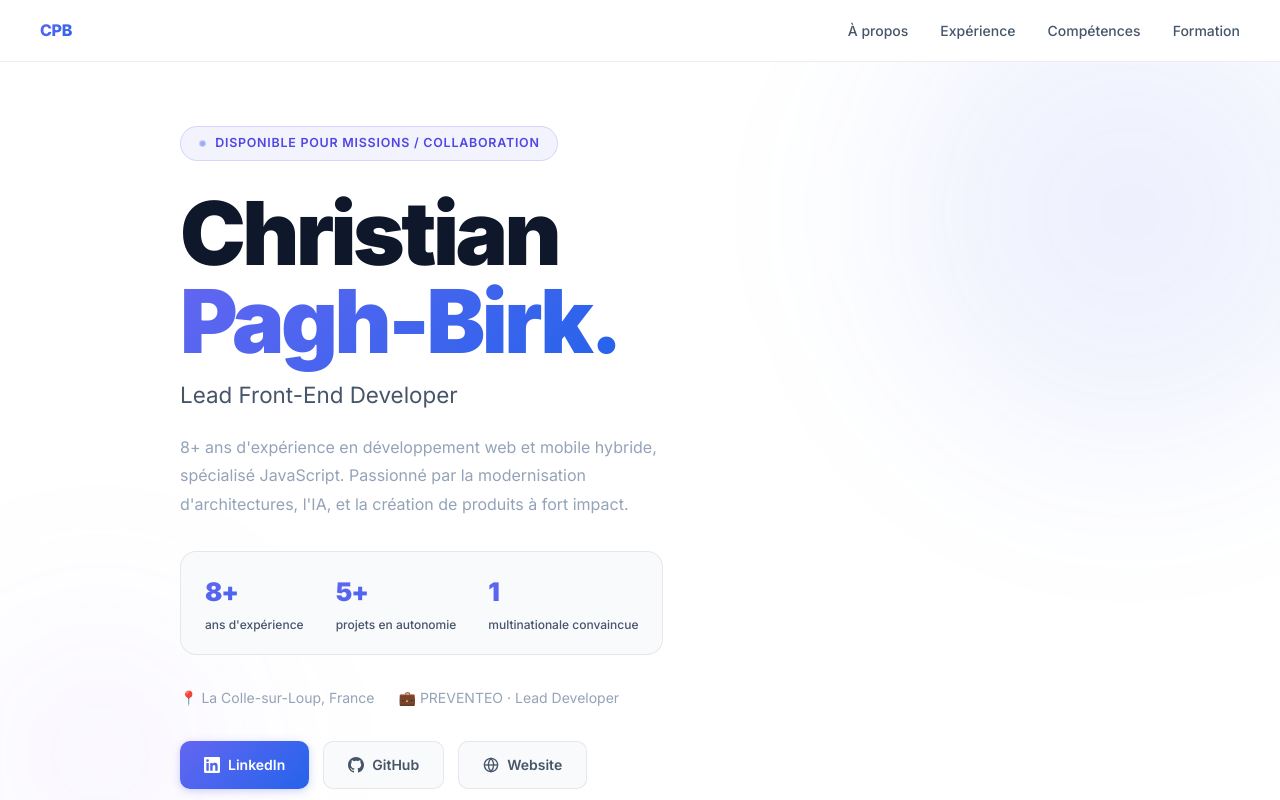
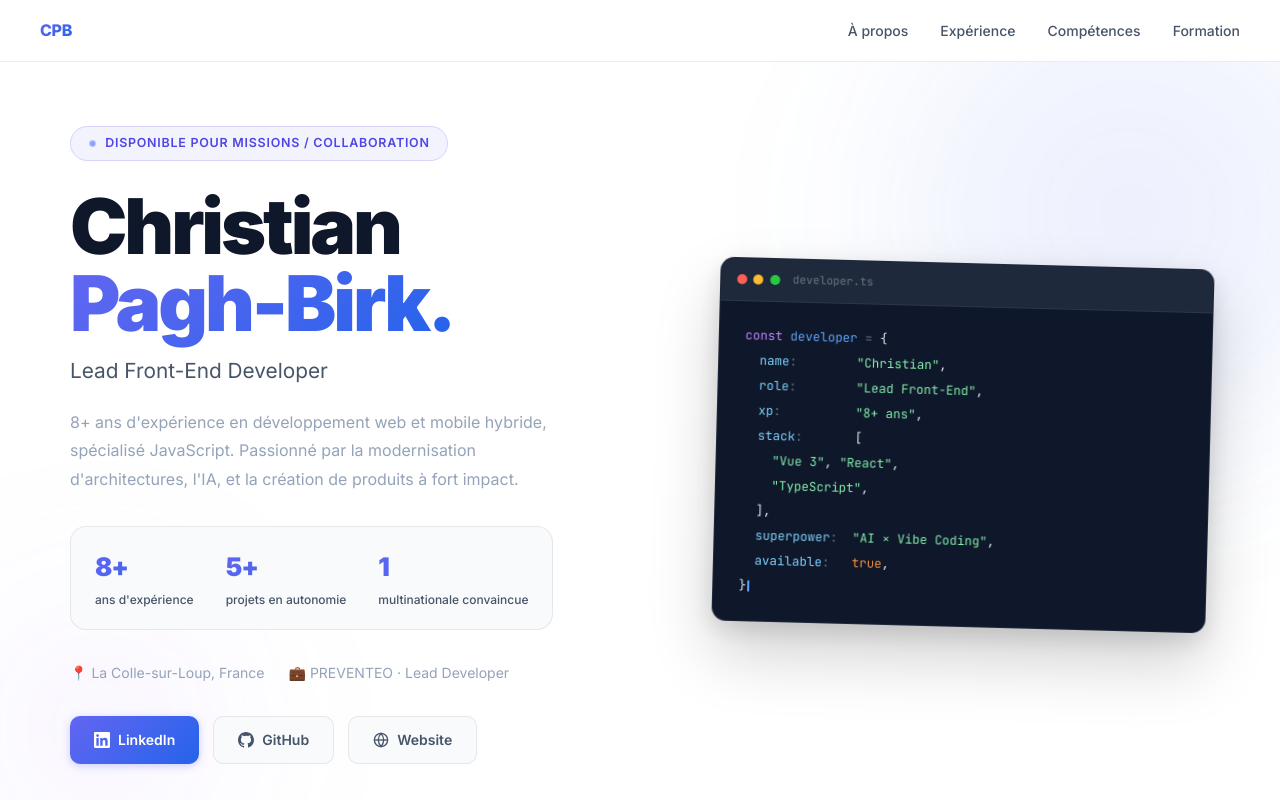
Before and after one commit to chrisspb/cv-christian, a React (Vite) app: page / in a window 1280 px wide. Shown: the top 800 px of the page. Built offline with nearby package versions, Linux system fonts and the light colour scheme.

Commit message:
design: two-column hero with code card, tighten section spacing

```diff
--- a/src/App.jsx
+++ b/src/App.jsx
@@ -1,4 +1,16 @@
 import './index.css'
+
+const CODE_SNIPPET = `<span class="c-kw">const</span> <span class="c-fn">developer</span> <span class="c-op">=</span> {
+  <span class="c-key">name</span><span class="c-op">:</span>        <span class="c-str">"Christian"</span>,
+  <span class="c-key">role</span><span class="c-op">:</span>        <span class="c-str">"Lead Front-End"</span>,
+  <span class="c-key">xp</span><span class="c-op">:</span>          <span class="c-str">"8+ ans"</span>,
+  <span class="c-key">stack</span><span class="c-op">:</span>       [
+    <span class="c-str">"Vue 3"</span>, <span class="c-str">"React"</span>,
+    <span class="c-str">"TypeScript"</span>,
+  ],
+  <span class="c-key">superpower</span><span class="c-op">:</span>  <span class="c-str">"AI × Vibe Coding"</span>,
+  <span class="c-key">available</span><span class="c-op">:</span>   <span class="c-bool">true</span>,
+}<span class="code-cursor"></span>`
 
 const EXPERIENCES = [
   {
@@ -102,6 +114,7 @@ export default function App() {
           <div className="hero-blob hero-blob-1" />
           <div className="hero-blob hero-blob-2" />
           <div className="hero-content">
+            <div className="hero-left">
               <div className="hero-badge">
                 <span className="badge-dot" />
                 Disponible pour missions / collaboration
@@ -137,6 +150,22 @@ export default function App() {
                   <svg width="16" height="16" viewBox="0 0 24 24" fill="none" stroke="currentColor" strokeWidth="2"><circle cx="12" cy="12" r="10"/><line x1="2" y1="12" x2="22" y2="12"/><path d="M12 2a15.3 15.3 0 014 10 15.3 15.3 0 01-4 10 15.3 15.3 0 01-4-10 15.3 15.3 0 014-10z"/></svg>
                   Website
                 </a>
+              </div>
+            </div>
+
+            <div className="hero-right">
+              <div className="hero-code-card">
+                <div className="code-header">
+                  <span className="code-dot code-dot--red" />
+                  <span className="code-dot code-dot--yellow" />
+                  <span className="code-dot code-dot--green" />
+                  <span className="code-filename">developer.ts</span>
+                </div>
+                <div
+                  className="code-body"
+                  dangerouslySetInnerHTML={{ __html: CODE_SNIPPET }}
+                />
+              </div>
             </div>
           </div>
         </section>
@@ -227,7 +256,7 @@ export default function App() {
         <section id="education">
           <div className="section-label">Formation</div>
           <h2 className="section-title">Parcours académique</h2>
-          <div className="edu-grid" style={{marginBottom:'3rem'}}>
+          <div className="edu-grid" style={{marginBottom:'2.5rem'}}>
             {EDUCATION.map((edu) => (
               <div className="edu-card" key={edu.degree}>
                 <p className="edu-school">{edu.school}</p>
--- a/src/index.css
+++ b/src/index.css
@@ -62,7 +62,7 @@ nav {
 .nav-links a:hover::after { transform: scaleX(1); }
 
 main { padding-top: 62px; }
-section { padding: 90px 2rem; max-width: 920px; margin: 0 auto; }
+section { padding: 72px 2rem; max-width: 1000px; margin: 0 auto; }
 
 /* ── HERO ── */
 .hero {
@@ -84,15 +84,77 @@ section { padding: 90px 2rem; max-width: 920px; margin: 0 auto; }
   background: radial-gradient(circle, rgba(139,92,246,0.08) 0%, transparent 70%);
   bottom: -100px; left: -100px;
 }
-.hero-content { max-width: 920px; margin: 0 auto; width: 100%; position: relative; z-index: 1; }
+.hero-content {
+  max-width: 1140px; margin: 0 auto; width: 100%;
+  position: relative; z-index: 1;
+  display: grid;
+  grid-template-columns: 1fr 0.85fr;
+  gap: 4rem;
+  align-items: center;
+}
+.hero-left { display: flex; flex-direction: column; }
+.hero-right { display: flex; justify-content: center; align-items: center; }
 
+/* ── CODE CARD ── */
+.hero-code-card {
+  background: #0f172a;
+  border-radius: 14px;
+  overflow: hidden;
+  box-shadow: 0 32px 64px rgba(0,0,0,0.18), 0 8px 24px rgba(0,0,0,0.12);
+  border: 1px solid rgba(255,255,255,0.07);
+  width: 100%;
+  transform: rotate(1.5deg);
+  transition: transform 0.4s ease, box-shadow 0.4s ease;
+}
+.hero-code-card:hover {
+  transform: rotate(0deg) translateY(-6px);
+  box-shadow: 0 40px 80px rgba(99,102,241,0.22), 0 8px 24px rgba(0,0,0,0.15);
+}
+.code-header {
+  display: flex; align-items: center; gap: 0.4rem;
+  padding: 0.75rem 1rem;
+  background: #1e293b;
+  border-bottom: 1px solid rgba(255,255,255,0.06);
+}
+.code-dot {
+  width: 10px; height: 10px; border-radius: 50%; display: inline-block; flex-shrink: 0;
+}
+.code-dot--red    { background: #ff5f57; }
+.code-dot--yellow { background: #ffbd2e; }
+.code-dot--green  { background: #28c840; }
+.code-filename {
+  font-family: 'JetBrains Mono', monospace;
+  font-size: 0.7rem; color: rgba(255,255,255,0.35); margin-left: 0.4rem;
+}
+.code-body {
+  padding: 1.4rem 1.6rem;
+  font-family: 'JetBrains Mono', monospace;
+  font-size: 0.78rem; line-height: 2;
+  color: #e2e8f0;
+  white-space: pre;
+}
+/* Syntax highlight */
+.c-kw   { color: #c084fc; }
+.c-fn   { color: #60a5fa; }
+.c-op   { color: #64748b; }
+.c-key  { color: #7dd3fc; }
+.c-str  { color: #86efac; }
+.c-bool { color: #fb923c; }
+.code-cursor {
+  display: inline-block; width: 2px; height: 0.9em;
+  background: #60a5fa; margin-left: 1px; vertical-align: middle;
+  animation: blink 1.2s step-end infinite;
+}
+@keyframes blink { 0%,100% { opacity:1; } 50% { opacity:0; } }
+
+/* ── HERO TEXT ── */
 .hero-badge {
   display: inline-flex; align-items: center; gap: 0.6rem;
   border: 1px solid var(--border-accent);
   background: var(--accent-dim);
   color: var(--accent); padding: 0.4rem 1.1rem; border-radius: 999px;
   font-size: 0.78rem; font-weight: 600; letter-spacing: 0.06em; text-transform: uppercase;
-  margin-bottom: 1.75rem;
+  margin-bottom: 1.75rem; width: fit-content;
 }
 .badge-dot {
   width: 7px; height: 7px; border-radius: 50%;
@@ -102,7 +164,7 @@ section { padding: 90px 2rem; max-width: 920px; margin: 0 auto; }
 @keyframes pulse { 0%,100% { opacity:1; transform: scale(1); } 50% { opacity:0.4; transform: scale(0.85); } }
 
 .hero h1 {
-  font-size: clamp(2.8rem, 8vw, 5.5rem);
+  font-size: clamp(2.8rem, 6vw, 5rem);
   font-weight: 900; letter-spacing: -0.04em; line-height: 1.0;
   margin-bottom: 0.75rem; color: var(--text);
 }
@@ -111,11 +173,11 @@ section { padding: 90px 2rem; max-width: 920px; margin: 0 auto; }
   -webkit-background-clip: text; -webkit-text-fill-color: transparent; background-clip: text;
 }
 .hero-subtitle {
-  font-size: clamp(1.1rem, 3vw, 1.4rem);
+  font-size: clamp(1.05rem, 2.5vw, 1.3rem);
   color: var(--text-muted); font-weight: 400; margin-bottom: 1.25rem;
 }
 .hero-desc {
-  font-size: 1rem; color: var(--text-dim); max-width: 520px;
+  font-size: 1rem; color: var(--text-dim); max-width: 480px;
   line-height: 1.8; margin-bottom: 2rem;
 }
 
@@ -177,13 +239,13 @@ section { padding: 90px 2rem; max-width: 920px; margin: 0 auto; }
 h2.section-title {
   font-size: clamp(1.8rem, 4vw, 2.6rem);
   font-weight: 800; letter-spacing: -0.03em;
-  margin-bottom: 3rem; color: var(--text);
+  margin-bottom: 2rem; color: var(--text);
 }
 
 /* ── ABOUT ── */
 .about-text {
   color: var(--text-muted); font-size: 1.025rem; line-height: 1.85;
-  margin-bottom: 2.5rem; max-width: 720px;
+  margin-bottom: 2rem; max-width: 720px;
 }
 .about-grid { display: grid; grid-template-columns: 1fr 1fr; gap: 1.25rem; }
 .about-card {
@@ -207,7 +269,7 @@ h2.section-title {
 .about-card p { color: var(--text-muted); font-size: 0.88rem; line-height: 1.7; }
 
 /* ── TIMELINE ── */
-.timeline { display: flex; flex-direction: column; gap: 1.25rem; }
+.timeline { display: flex; flex-direction: column; gap: 1rem; }
 .timeline-item {
   display: flex; gap: 1.25rem;
   background: var(--bg);
@@ -348,11 +410,17 @@ footer a { color: var(--accent); text-decoration: none; }
 footer a:hover { text-decoration: underline; }
 
 /* ── RESPONSIVE ── */
+@media (max-width: 900px) {
+  .hero-content {
+    grid-template-columns: 1fr;
+  }
+  .hero-right { display: none; }
+}
 @media (max-width: 680px) {
   nav { padding: 0 1.25rem; }
   .nav-links { display: none; }
-  section { padding: 60px 1.25rem; }
-  .hero { padding: 4rem 1.25rem 3rem; min-height: auto; }
+  section { padding: 52px 1.25rem; }
+  .hero { padding: 3rem 1.25rem 2.5rem; min-height: auto; }
   .about-grid { grid-template-columns: 1fr; }
   .edu-grid { grid-template-columns: 1fr; }
   .hero-stats { gap: 1.25rem; padding: 1rem 1.25rem; }
```
Lines whose indentation alone changed are shown as unchanged.
